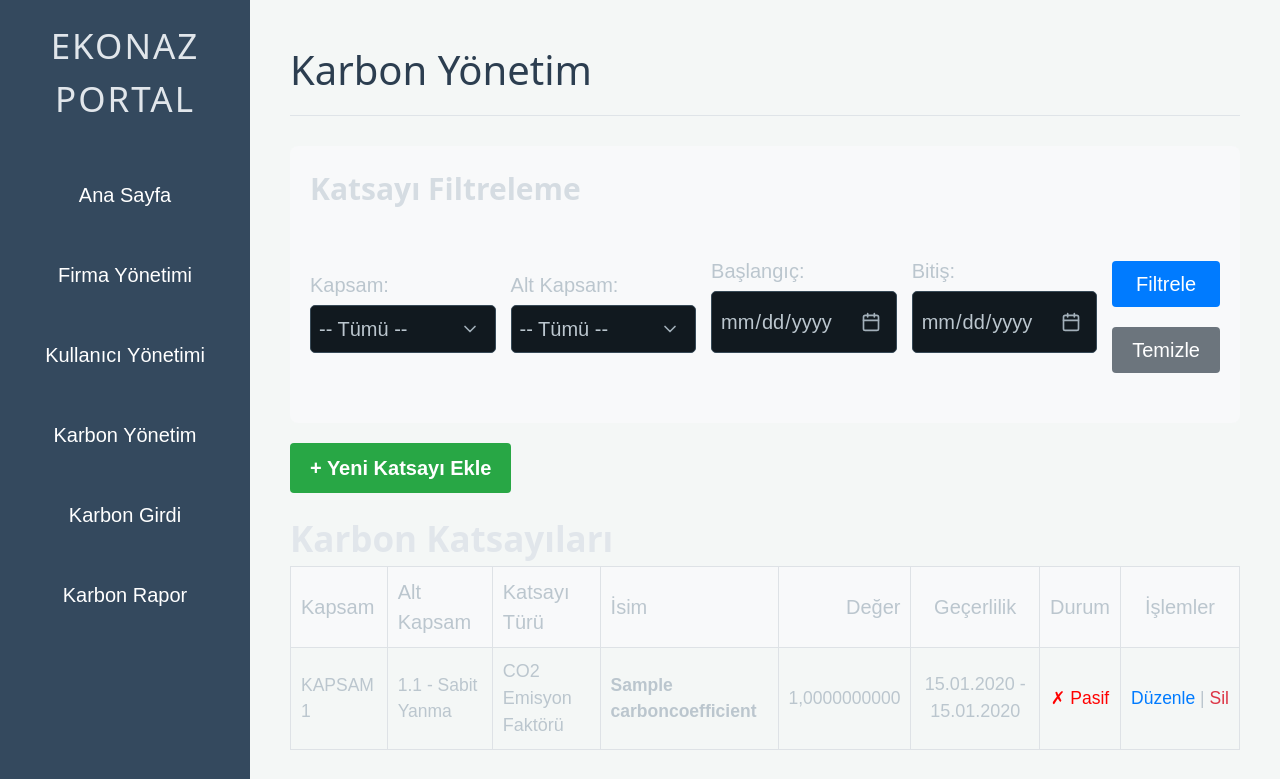
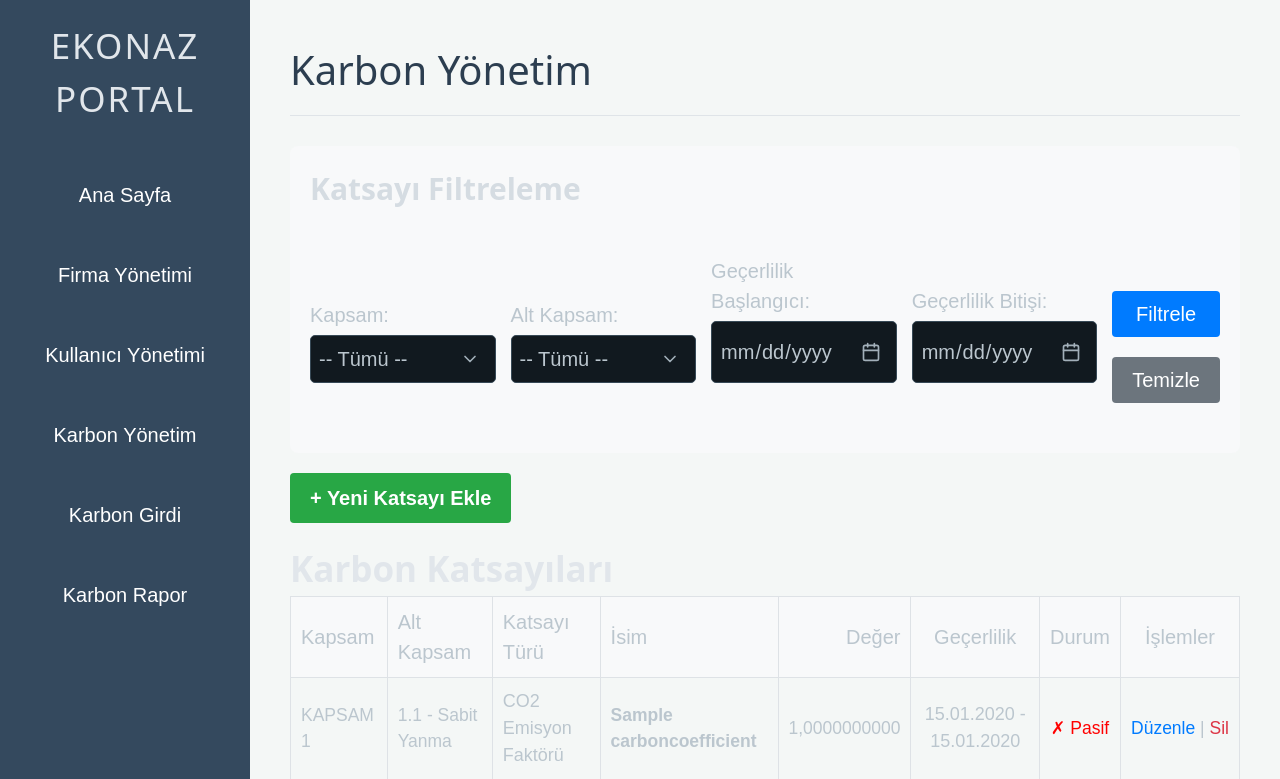
Before and after one commit to zfasred/erim, a Django app: page /carbon/management/ in a window 1280 px wide. Shown: the top 779 px of the page. Run offline with Django 5.2, Linux system fonts and the light colour scheme; a user stored in the database is signed in; tables that the repository leaves empty hold one stand-in row (values such as "Sample post"); grey boxes marked "Sample" are stand-in pictures; some libraries are stand-ins or nearby versions.

Commit message:
Add files via upload

```diff
--- a/carbon/templates/carbon/management_list.html
+++ b/carbon/templates/carbon/management_list.html
@@ -32,13 +32,17 @@
             </div>
 
             <div style="flex: 1; min-width: 150px;">
-                <label for="baslangic-tarih">Başlangıç:</label>
-                <input type="date" name="valid_from" id="baslangic-tarih" value="{{ selected_valid_from }}" style="width: 100%; padding: 8px;">
+                <label for="filter-valid-from">Geçerlilik Başlangıcı:</label>
+                <input type="date" name="valid_from" id="filter-valid-from"
+                    value="{{ selected_valid_from }}"
+                    style="width: 100%; padding: 8px;">
             </div>
 
             <div style="flex: 1; min-width: 150px;">
-                <label for="bitis-tarih">Bitiş:</label>
-                <input type="date" name="valid_to" id="bitis-tarih" value="{{ selected_valid_to }}" style="width: 100%; padding: 8px;">
+                <label for="filter-valid-to">Geçerlilik Bitişi:</label>
+                <input type="date" name="valid_to" id="filter-valid-to"
+                    value="{{ selected_valid_to }}"
+                    style="width: 100%; padding: 8px;">
             </div>
 
             <div style="flex: 0;">
```
Also changed, not shown: carbon/templates/carbon/coefficient_list.html (+12 -0 lines).
